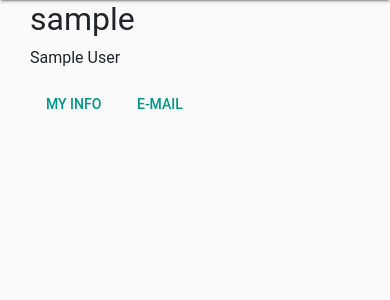
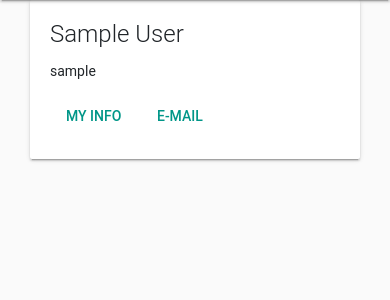
Before and after one commit to aa-dit-yuh/credable, a Django app: a page that uses credable/templates/users/user_detail.html in a window 390 px wide. Shown: the part 56-356 px from the top of the page. Run offline with Django 3.2, Linux system fonts and the light colour scheme; the visitor is signed in with stand-in values (Sample User, id 1); data comes from the database, SQL or seed files in the repository; some libraries are stand-ins or nearby versions.

Commit message:
Improve user pages

```diff
--- a/credable/templates/users/user_detail.html
+++ b/credable/templates/users/user_detail.html
@@ -1,35 +1,27 @@
 {% extends "base.html" %}
-{% load static %}
+{% load crispy_forms_tags %}
 
-{% block title %}User: {{ object.username }}{% endblock %}
+{% block title %}User: {{ object.name }}{% endblock %}
 
 {% block content %}
 <div class="container">
 
-  <div class="row">
-    <div class="col-sm-12">
-
-      <h2>{{ object.username }}</h2>
+  <div class="card">
+    <div class="card-body">
+      <h2 class="card-title">{{ object.name }}</h2>
       {% if object.name %}
-        <p>{{ object.name }}</p>
+      <p>{{ object.username }}</p>
+      {% endif %}
+      {% if object == request.user %}
+      <div class="row">
+        <div class="col-sm-12">
+          <a class="btn btn-primary" href="{% url 'users:update' %}" role="button">My Info</a>
+          <a class="btn btn-primary" href="{% url 'account_email' %}" role="button">E-Mail</a>
+          <!-- Your Stuff: Custom user template urls -->
+        </div>
+      </div>
       {% endif %}
     </div>
   </div>
-
-{% if object == request.user %}
-<!-- Action buttons -->
-<div class="row">
-
-  <div class="col-sm-12">
-    <a class="btn btn-primary" href="{% url 'users:update' %}" role="button">My Info</a>
-    <a class="btn btn-primary" href="{% url 'account_email' %}" role="button">E-Mail</a>
-    <!-- Your Stuff: Custom user template urls -->
-  </div>
-
-</div>
-<!-- End Action buttons -->
-{% endif %}
-
-
 </div>
 {% endblock content %}
```
Also changed, not shown: credable/templates/users/user_form.html (+7 -1 lines).
